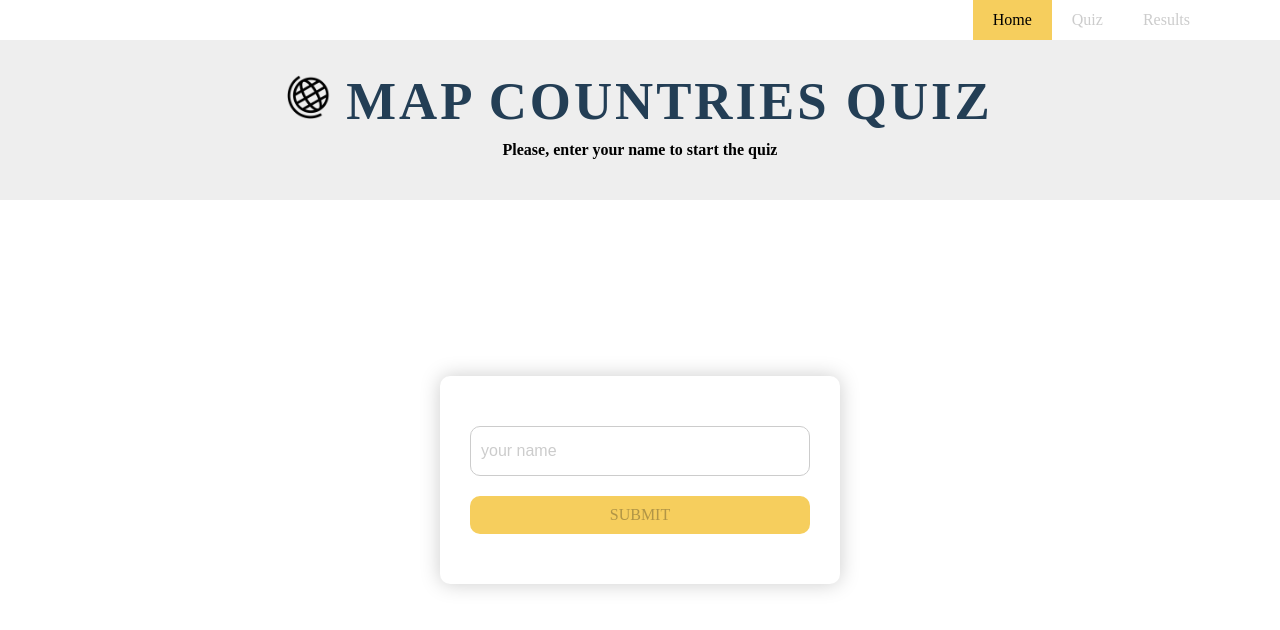
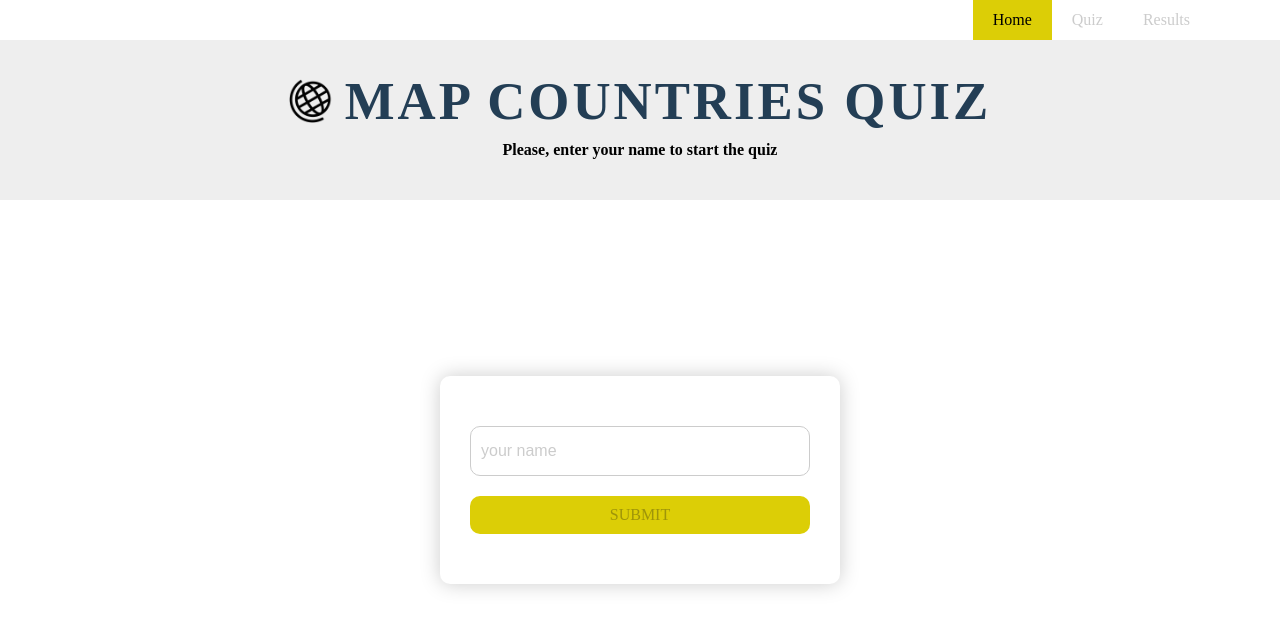
Before and after one commit to monika-stempniak/MapCountriesQuiz, a React app: page / in a window 1280 px wide. Shown: the top 630 px of the page. Built offline with nearby package versions, Linux system fonts and the light colour scheme; the HTML template or start-up script is replaced by a standard one.

Commit message:
Update logo position

```diff
--- a/src/js/components/header.jsx
+++ b/src/js/components/header.jsx
@@ -10,10 +10,8 @@ const Header = (props: Props) => (
   <section className="header__wrapper">
     <div className="container">
       <header className="header">
-        <h1 className="header__title">
-          <Logo />
-          Map Countries Quiz
-        </h1>
+        <Logo />
+        <h1 className="header__title">Map Countries Quiz</h1>
       </header>
       {props.children}
     </div>
--- a/src/scss/partials/_header.scss
+++ b/src/scss/partials/_header.scss
@@ -1,4 +1,6 @@
 .header {
+  @include flexbox(center, center);
+
   &__wrapper {
     width: 100%;
     min-height: 20%;
@@ -17,5 +19,5 @@
 }
 
 .logo {
-  margin-right: 15px;
+  margin-right: 12px;
 }
--- a/src/scss/partials/_variables.scss
+++ b/src/scss/partials/_variables.scss
@@ -1,7 +1,6 @@
 $color-marine: #233e55;
 $color-light-gray: #eee;
-// $color-mustard: #dcce06;
-$color-mustard: #f6ce5d;
+$color-mustard: #dcce06;
 $color-good: #90aa0d;
 $color-wrong: #e34141;
 $color-gray: #ccc;
```
